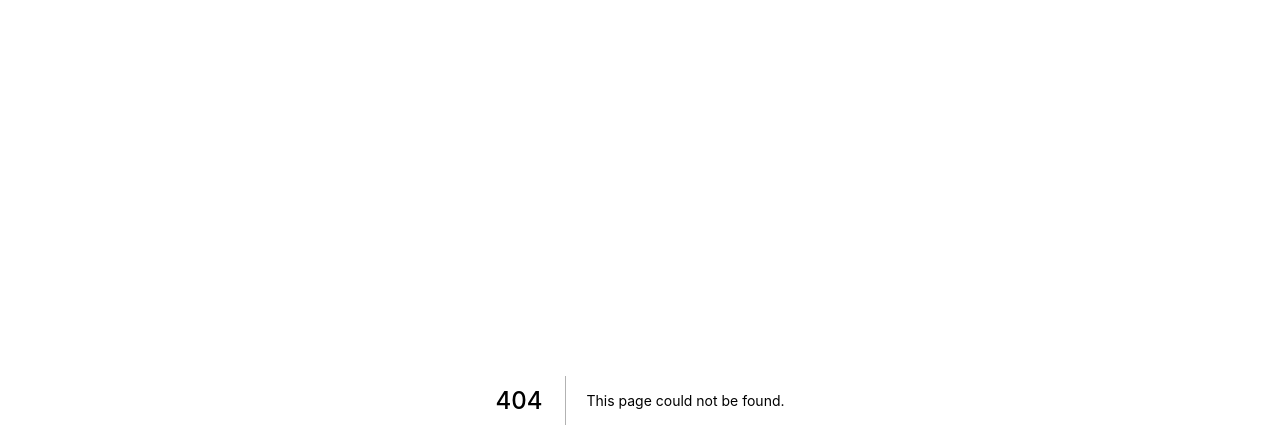
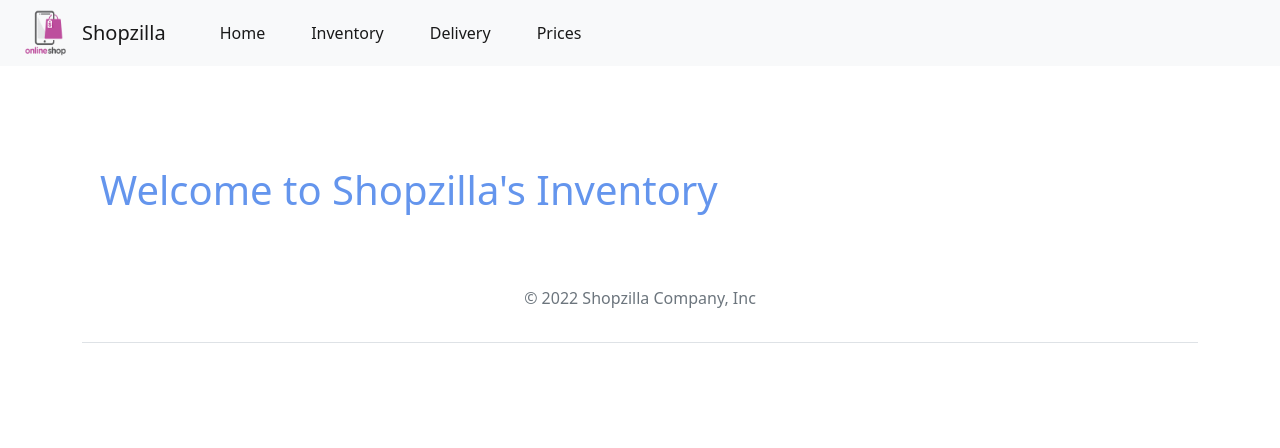
Before and after one commit to kasuni77/nextjs-blog, a Next.js app: page /Inventory in a window 1280 px wide. Before the commit this address had no page. Shown: the top 448 px of the page. Built offline with nearby package versions, Linux system fonts and the light colour scheme.

Commit message:
create navigation

```diff
--- /dev/null
+++ b/pages/Inventory.js
@@ -0,0 +1,17 @@
+import Navbar from "../pages/navbar";
+import FOOTER from "../pages/footer";
+
+function Inventory(){
+    return(
+        <div>
+            <Navbar />
+            <h1 className="title" style={{color:"cornflowerblue", marginTop:"100px", marginLeft:"100px"}}>
+                Welcome to Shopzilla's Inventory
+            </h1>
+            <br/>
+            {/*<TABLE/>*/}
+            <FOOTER/>
+        </div>
+    );
+}
+export default Inventory;
--- /dev/null
+++ b/pages/_app.js
@@ -0,0 +1,7 @@
+import 'bootstrap/dist/css/bootstrap.css'
+import '../styles.module.css'
+
+function MyApp({ Component, pageProps  }) {
+  return <Component {...pageProps} />
+}
+export default MyApp;
--- a/pages/index.js
+++ b/pages/index.js
@@ -26,7 +26,7 @@ function home() {
                     <h1 className="title" style={{color:"cornflowerblue", marginTop:"100px", marginLeft:"100px"}}>
                         Welcome to Shopzilla
                     </h1>
-                    <a type="button" className="btn  center" href='/inventory' style={{marginLeft:"250px", marginTop:"100px", backgroundColor:"cornflowerblue", color:"white"}}>Inventory  &rarr;</a>
+                    <a type="button" className="btn  center" href='/Inventory' style={{marginLeft:"250px", marginTop:"100px", backgroundColor:"cornflowerblue", color:"white"}}>Inventory  &rarr;</a>
                 </div>
             </div>
 
--- a/pages/navbar.js
+++ b/pages/navbar.js
@@ -17,7 +17,7 @@ export default function navbar(){
                                 <a className="nav-link active" aria-current="page" href="/">Home</a>
                             </li>
                             <li className="nav-item">
-                                <a className="nav-link active" href="/inventory">Inventory</a>
+                                <a className="nav-link active" href="/Inventory">Inventory</a>
                             </li>
                             <li className="nav-item">
                                 <a className="nav-link active" href="#">Delivery</a>
```
